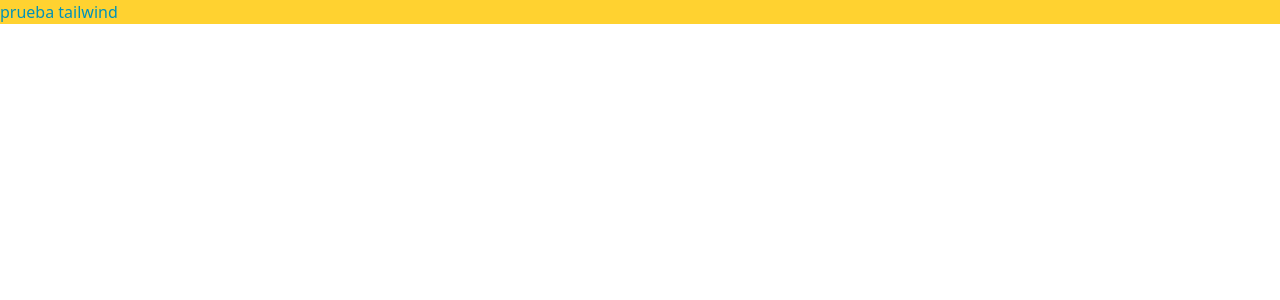
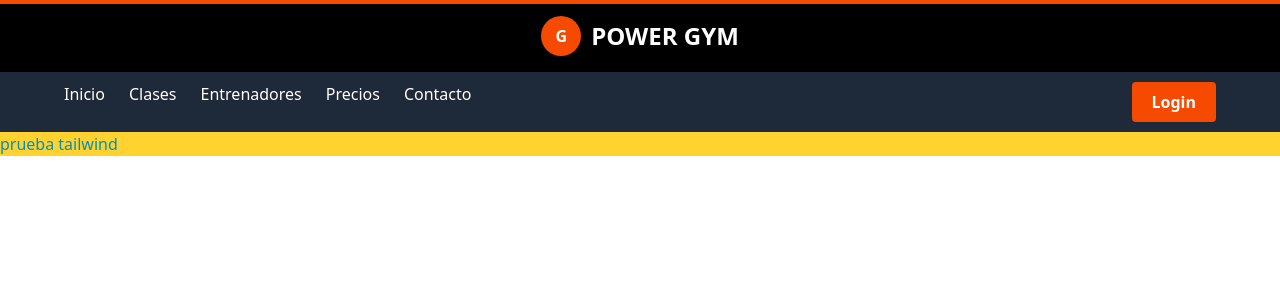
Before and after one commit to Agustin-Castelli/Gym-UTNegger-React, a React (Vite) app: page / in a window 1280 px wide. Shown: the top 300 px of the page. Built offline with nearby package versions, Linux system fonts and the light colour scheme.

Commit message:
router terminado, navBar implementado

```diff
--- /dev/null
+++ b/src/components/header/Header.jsx
@@ -0,0 +1,58 @@
+const Header = () => {
+    return (
+      <nav className="w-full">
+        {/* Parte superior con línea naranja */}
+        <div className="bg-black text-white py-4 flex items-center justify-center relative">
+          {/* Línea naranja superior */}
+          <div className="h-1 w-full bg-orange-600 absolute top-0 left-0"></div>
+
+          {/* Logo y nombre del gimnasio */}
+          <div className="flex items-center gap-2.5">
+            <div className="w-10 h-10 bg-orange-600 rounded-full flex items-center justify-center text-white font-bold">
+              G
+            </div>
+            <h1 className="text-2xl font-bold">POWER GYM</h1>
+          </div>
+        </div>
+
+        {/* Barra de menú inferior */}
+        <div className="bg-gray-800 px-[5%] py-2.5 flex justify-between">
+          {/* Links de navegación */}
+          <ul className="flex gap-6 list-none">
+            <li>
+              <a href="#" className="text-white font-medium hover:text-orange-600 transition-colors duration-300">
+                Inicio
+              </a>
+            </li>
+            <li>
+              <a href="#" className="text-white font-medium hover:text-orange-600 transition-colors duration-300">
+                Clases
+              </a>
+            </li>
+            <li>
+              <a href="#" className="text-white font-medium hover:text-orange-600 transition-colors duration-300">
+                Entrenadores
+              </a>
+            </li>
+            <li>
+              <a href="#" className="text-white font-medium hover:text-orange-600 transition-colors duration-300">
+                Precios
+              </a>
+            </li>
+            <li>
+              <a href="#" className="text-white font-medium hover:text-orange-600 transition-colors duration-300">
+                Contacto
+              </a>
+            </li>
+          </ul>
+
+          {/* Botón de Login */}
+          <button className="bg-orange-600 text-white px-5 py-2 rounded font-bold hover:bg-orange-700 transition-colors duration-300">
+            Login
+          </button>
+        </div>
+      </nav>
+    );
+  }
+
+  export default Header;
--- /dev/null
+++ b/src/components/layout/Layout.jsx
@@ -0,0 +1,16 @@
+import { Outlet } from "react-router-dom";
+import Header from "../header/Header";
+
+const Layout = () => {
+  return (
+    <div className="min-h-screen flex flex-col">
+      <Header/>
+      <main className="flex-grow">
+        <Outlet /> {/* Esto renderizará las páginas */}
+      </main>
+      {/* Aquí podrías agregar un Footer si lo necesitas */}
+    </div>
+  );
+};
+
+export default Layout;
```
Also changed, not shown: src/App.jsx (+10 -16 lines).
